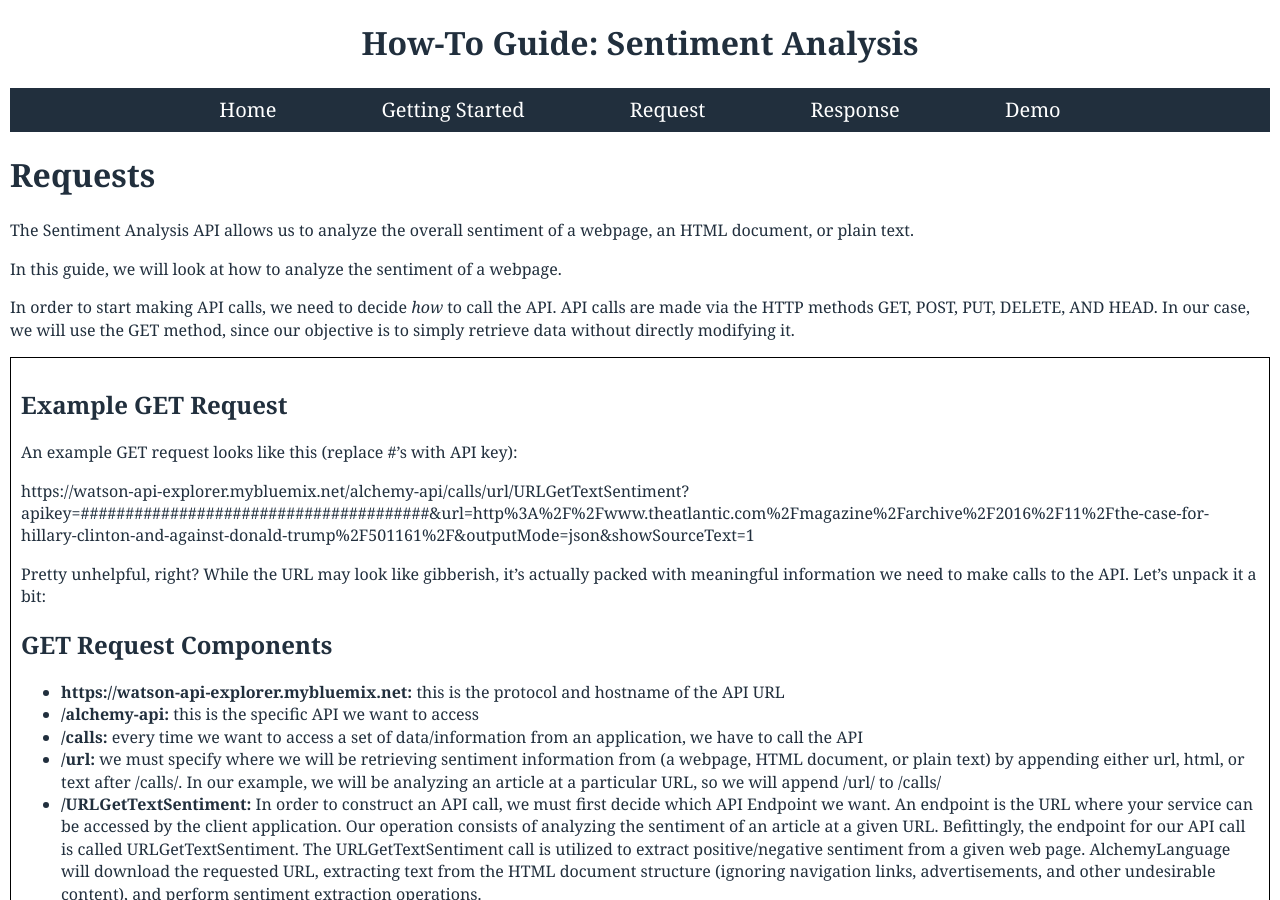
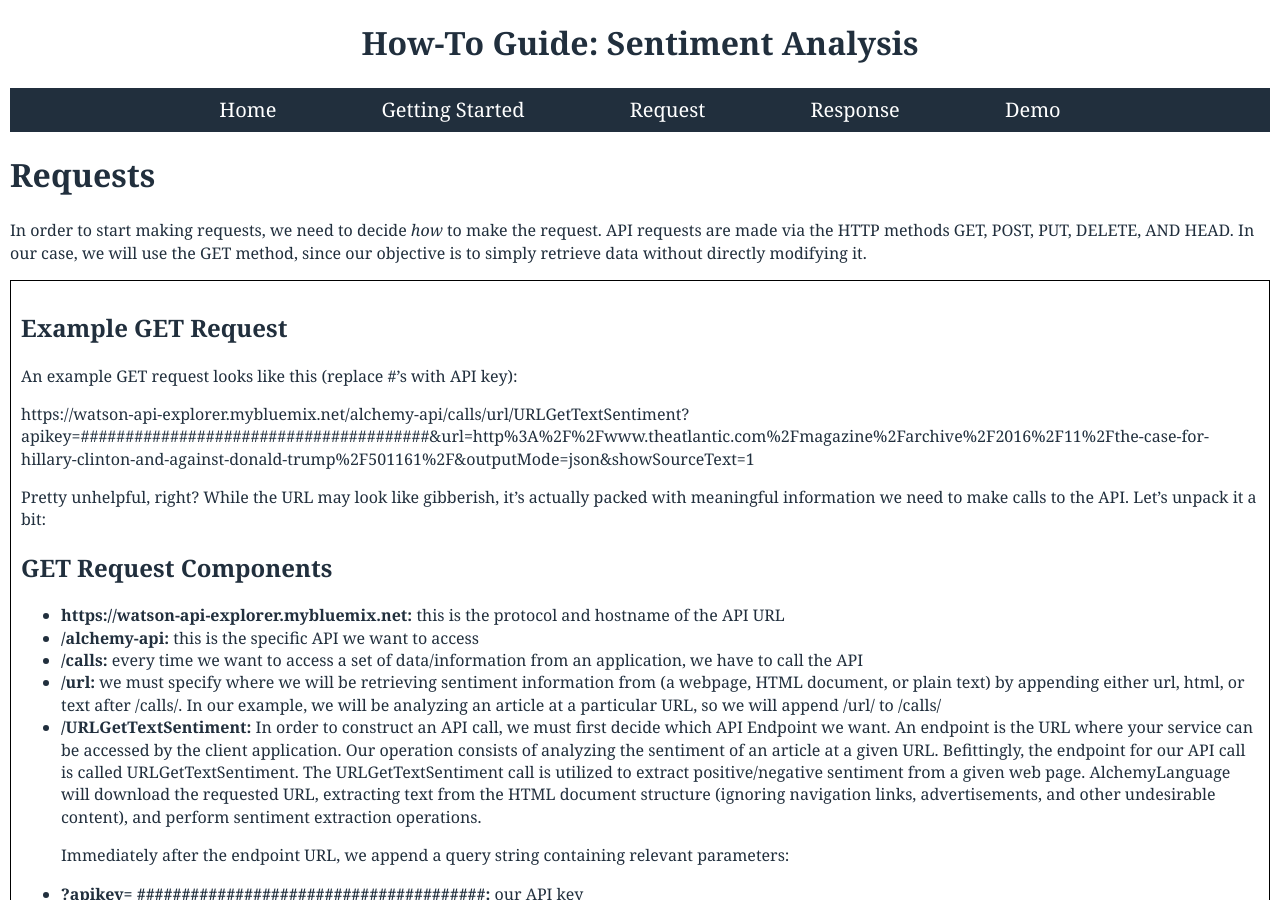
Before and after one commit to lenaz/How-To-Guide, a Jekyll site: the page built from request.html, in a window 1280 px wide and 900 px high. Built offline with Jekyll 4.4.1, drawn with Linux system fonts in a browser that asks for light colours; Markdown is read by kramdown in place of the engine named in the settings.

Commit message:
Update request.html

```diff
--- a/request.html
+++ b/request.html
@@ -4,10 +4,7 @@ layout: default
 
 <h1>Requests</h1>
 
-<p>The Sentiment Analysis API allows us to analyze the overall sentiment of a webpage, an HTML document, or plain text.</p>
-
-<p>In this guide, we will look at how to analyze the sentiment of a webpage.</p>
-<p>In order to start making API calls, we need to decide <i>how</i> to call the API. API calls are made via the HTTP methods GET, POST, PUT, DELETE, AND HEAD. In our case, we will use the GET method, since our objective is to simply retrieve data without directly modifying it.</p>
+<p>In order to start making requests, we need to decide <i>how</i> to make the request. API requests are made via the HTTP methods GET, POST, PUT, DELETE, AND HEAD. In our case, we will use the GET method, since our objective is to simply retrieve data without directly modifying it.</p>
 
 <div class="definitions">
 
```
